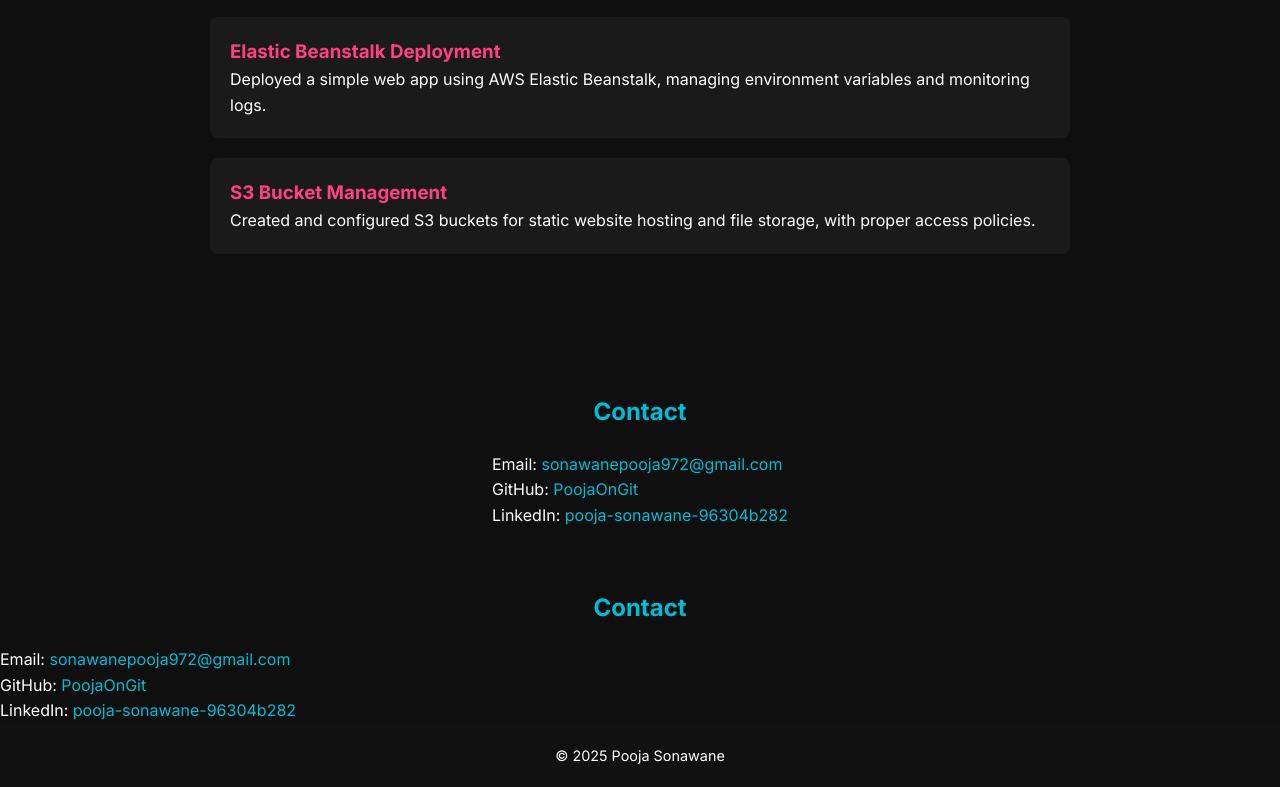
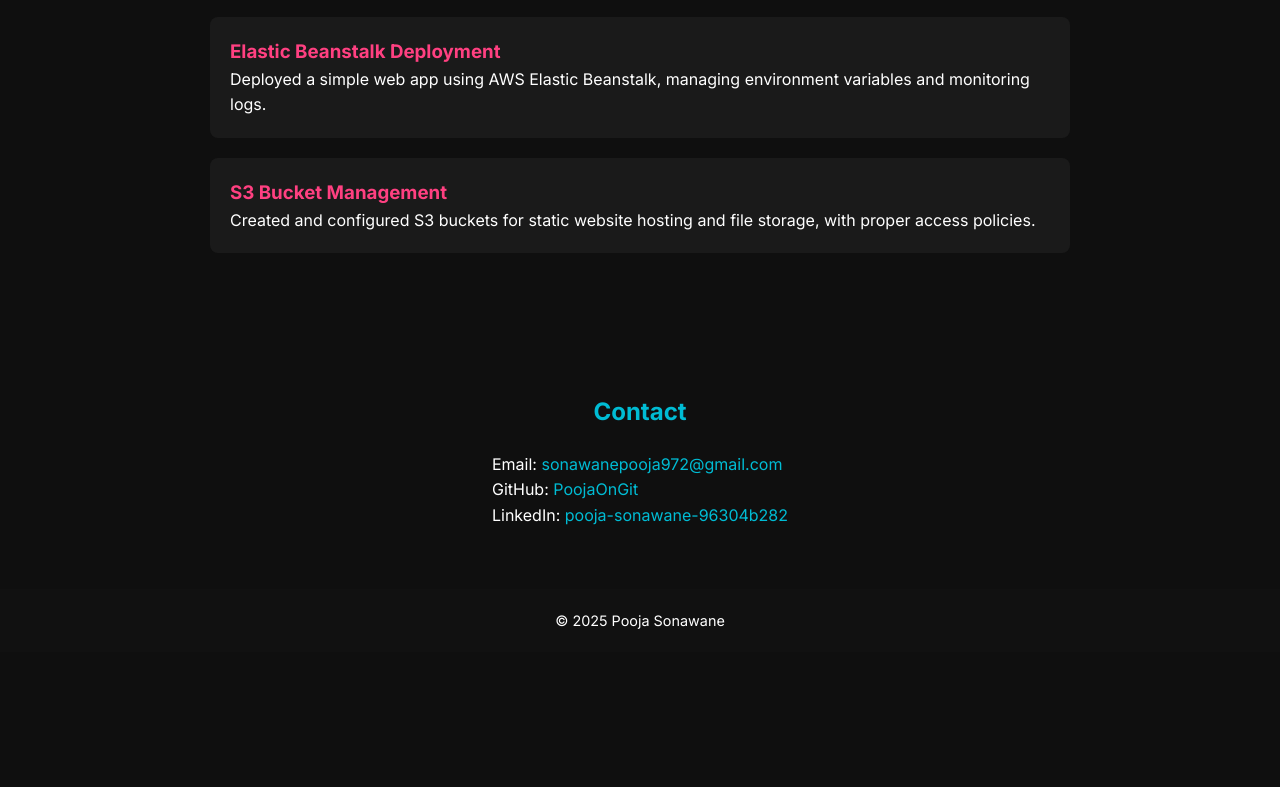
Before and after one commit to PoojaOnGit/Portfolio.github.io, a plain HTML site: page index.html in a window 1280 px wide. Shown: the part 3370-4157 px from the top of the page. After the commit the page ends 4022 px from the top, so only its background shows below. Drawn offline with nearby package versions, Linux system fonts and the light colour scheme.

Commit message:
Update index.html

```diff
--- a/index.html
+++ b/index.html
@@ -151,33 +151,6 @@
 </section>
 
 
-    <h2>Contact</h2>
-    <p>
-      Email:
-      <a href="sonawanepooja972@gmail.com"
-        >sonawanepooja972@gmail.com</a
-      >
-    </p>
-   <p>
-  GitHub:
-  <a
-    href="https://github.com/PoojaOnGit"
-    target="_blank"
-    rel="noopener noreferrer"
-  >PoojaOnGit</a>
- </p>
-
-   <p>
-  LinkedIn:
-  <a
-    href="https://www.linkedin.com/in/pooja-sonawane-96304b282/"
-    target="_blank"
-    rel="noopener noreferrer"
-  >pooja-sonawane-96304b282</a>
-</p>
-
-  </section>
-
   <!-- FOOTER -->
   <footer>
     © <span id="year"></span> Pooja Sonawane
```
